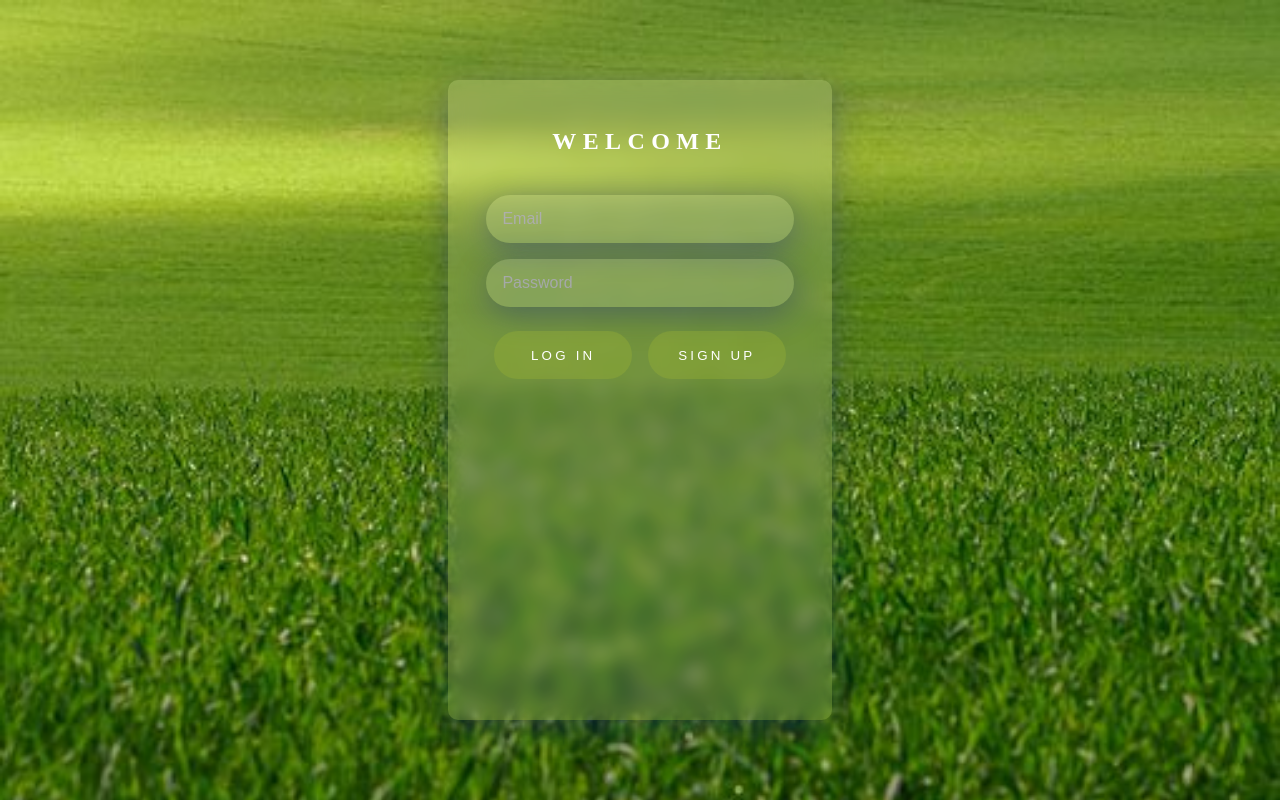
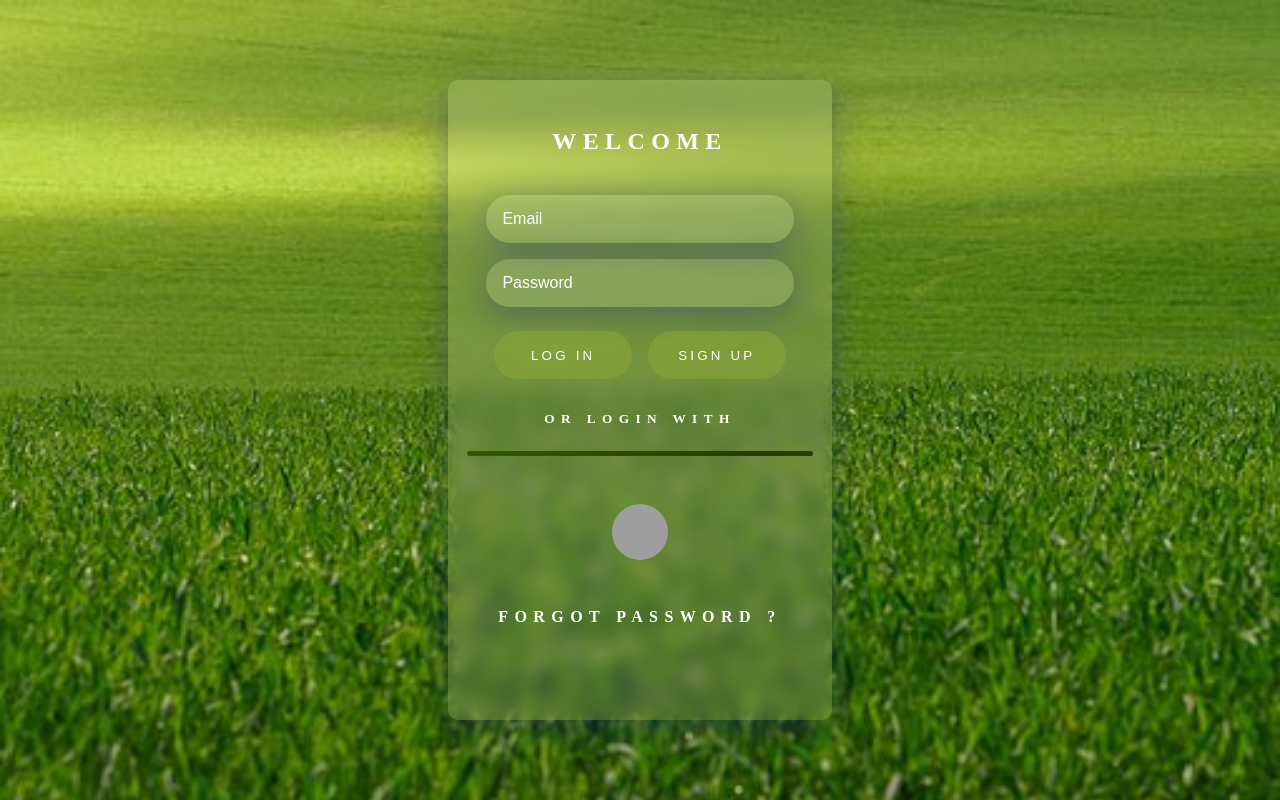
Before and after one commit to Archivaldi/account-test, a React (Create React App) app in the folder clientApp/: page / in a window 1280 px wide. Built offline with nearby package versions, Linux system fonts and the light colour scheme; grey boxes are pictures that could not be loaded.

Commit message:
svg, buttons, forgot password

```diff
--- /dev/null
+++ b/clientApp/src/components/Icon.jsx
@@ -0,0 +1,20 @@
+import styled from "styled-components";
+
+const Icon = ({children}) => {
+    return <StyledIcon>{children}</StyledIcon>
+};
+
+const StyledIcon = styled.div`
+    height: 3.5rem;
+    width: 3.5rem;
+    display: flex;
+    justify-content: center;
+    align-items: center;
+    border-radius: 4rem;
+    color: white;
+    cursor: pointer;
+    background-image: url("https://www.svgrepo.com/show/355037/google.svg");
+    background-size: cover;
+`;
+
+export default Icon;
--- a/clientApp/src/components/Input.jsx
+++ b/clientApp/src/components/Input.jsx
@@ -15,7 +15,7 @@ const StyledInput = styled.input`
     padding: 1rem;
     border: none;
     outline: none;
-    color: #3c354e;
+    color: white;
     font-size: 1rem;
     font-weight: bold;
     &:focus {
@@ -25,7 +25,7 @@ const StyledInput = styled.input`
         border-radius: 2rem;
     };
     &::placeholder {
-        color: #b9abe099;
+        color: white;
         font-weight: 100;
         font-size: 1rem;
     }
--- a/clientApp/src/pages/Login.jsx
+++ b/clientApp/src/pages/Login.jsx
@@ -1,13 +1,12 @@
 import React, { useState } from "react";
 import jwt_decode from "jwt-decode";
 import axios from "axios";
-import styled from "styled-components";
-import { FaGoogle } from "react-icons/fa"
 import { refreshToken } from "../utils/auth";
-import { MainContainer, InputContainer, ButtonContainer } from "../styles/Containers";
-import { WelcomeText } from "../styles/WelcomeText";
+import { MainContainer, InputContainer, ButtonContainer, IconContainer } from "../styles/Containers";
 import Input from "../components/Input";
 import Button from "../components/Button";
+import Icon from "../components/Icon";
+import { Hr, LoginWith, WelcomeText, ForgotPassword } from "../styles/Helpers";
 
 const Login = (props) => {
     const [email, setEmail] = useState("");
@@ -74,6 +73,12 @@ const Login = (props) => {
                 <Button content={"Log In"} />
                 <Button content={"Sign Up"} />
             </ButtonContainer>
+            <LoginWith>or Login With</LoginWith>
+            <Hr />
+            <IconContainer>
+                <Icon />
+            </IconContainer>
+            <ForgotPassword>Forgot password ?</ForgotPassword>
         </MainContainer>
         // <div>
         //     <label>Email: </label>
--- a/clientApp/src/styles/Containers.js
+++ b/clientApp/src/styles/Containers.js
@@ -32,3 +32,10 @@ export const ButtonContainer = styled.div`
     align-items: center;
     justify-content: space-around;
 `;
+
+export const IconContainer = styled.div`
+    display: flex;
+    justify-content: space-evenly;
+    margin: 2rem 0 3rem 0;
+    width: 80%;
+`;
--- /dev/null
+++ b/clientApp/src/styles/Helpers.js
@@ -0,0 +1,24 @@
+import styled from "styled-components";
+
+export const LoginWith = styled.h5`
+    cursor: pointer;
+
+`;
+
+export const Hr = styled.hr`
+    width: 90%;
+    height: 0.3rem;
+    border-radius: 0.8rem;
+    border: none;
+    margin: 1.5em 0 1rem 0;
+    background: linear-gradient(to right,  #345901 0%, #263e04 79%);
+    backdrop-filter: blur(25px);
+`;
+
+export const WelcomeText = styled.h2`
+    margin: 3rem 0 2rem 0;
+`;
+export const ForgotPassword = styled.h4`
+    cursor: pointer;
+    text-transform: uppercase;
+`;
--- a/clientApp/src/styles/WelcomeText.js
+++ /dev/null
@@ -1,5 +0,0 @@
-import styled from "styled-components";
-
-export const WelcomeText = styled.h2`
-    margin: 3rem 0 2rem 0;
-`;
```
